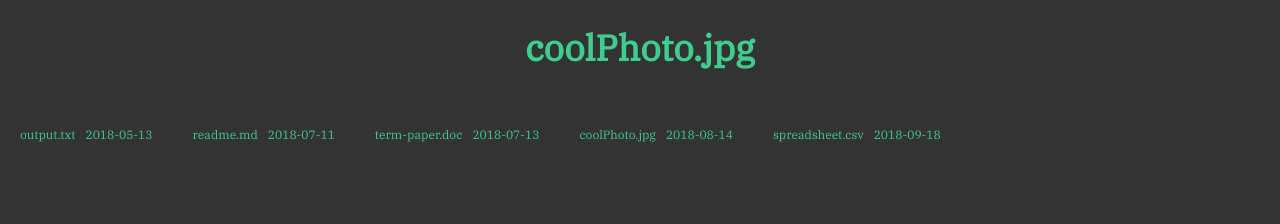
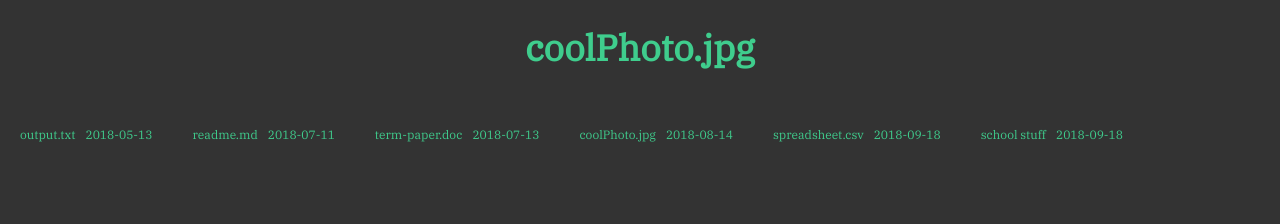
Before and after one commit to nangelos/node-cloud, a React (Create React App) app in the folder front/: page /coolPhoto.jpg in a window 1280 px wide. Shown: the top 224 px of the page. Built offline with nearby package versions, Linux system fonts and the light colour scheme; the HTML template or start-up script is replaced by a standard one.

Commit message:
[*] Separates filesList into separate page, adds nicer routing

```diff
--- /dev/null
+++ b/front/src/components/UserPage/components/FilesList.js
@@ -0,0 +1,41 @@
+import React, { Component } from 'react'
+import styled from 'styled-components'
+import { Link } from 'react-router-dom'
+
+const FilesWrapper = styled.div`
+  display: flex;
+  flex-wrap: wrap;
+  width: 100%;
+`
+const DescriptionWrapper = styled.div`
+  display: flex;
+  margin: 20px;
+  font-size: 12px;
+  justify-content: space-between;
+  color: ${p => p.theme.primaryColor};
+  align-items: baseline;
+`
+const StyledLink = styled(Link)`
+  font-size: 12px;
+  text-decoration: none;
+  color: ${p => p.theme.primaryColor};
+`
+class FilesList extends Component {
+    render() {
+        const { files } = this.props
+        return (
+            <FilesWrapper>
+          {files.map((file, i) => (
+            <DescriptionWrapper key={i}>
+              <StyledLink to={file.directoryName ? file.directoryName : file.fileName} style={{ marginRight: '10px' }}>
+                {file.directoryName ? file.directoryName : file.fileName}
+              </StyledLink>
+              <p>{file.dateModified}</p>
+            </DescriptionWrapper>
+          ))}
+        </FilesWrapper>
+)
+}
+
+}
+    export default FilesList
--- a/front/src/components/UserPage/index.js
+++ b/front/src/components/UserPage/index.js
@@ -1,54 +1,46 @@
 import React, { Component, Fragment } from 'react'
 import styled from 'styled-components'
-import { Link } from 'react-router-dom'
-import { head } from 'lodash'
+
+import FilesList from './components/FilesList'
 
 const PathHeader = styled.h1`
   font-size: 36px;
   color: ${p => p.theme.primaryColor};
 `
-const FilesWrapper = styled.div`
-  display: flex;
-  flex-wrap: wrap;
-  width: 100%;
-`
-const DescriptionWrapper = styled.div`
-  display: flex;
-  margin: 20px;
-  font-size: 12px;
-  justify-content: space-between;
-  color: ${p => p.theme.primaryColor};
-  align-items: baseline;
-`
-const StyledLink = styled(Link)`
-  font-size: 12px;
-  text-decoration: none;
-  color: ${p => p.theme.primaryColor};
-`
+
 const testFiles = [
   { fileName: 'output.txt', dateModified: '2018-05-13' },
   { fileName: 'readme.md', dateModified: '2018-07-11' },
   { fileName: 'term-paper.doc', dateModified: '2018-07-13' },
   { fileName: 'coolPhoto.jpg', dateModified: '2018-08-14' },
-  { fileName: 'spreadsheet.csv', dateModified: '2018-09-18' }
+  { fileName: 'spreadsheet.csv', dateModified: '2018-09-18' },
+  { directoryName: 'school stuff', dateModified: '2018-09-18', files: [
+      { fileName: 'assignment1.docx', dateModified: '2017-06-25' },
+      { fileName: 'BUS 1011 Final Paper.docx', dateModified: '2016-3-22' }
+] }
 ]
 class UserPage extends Component {
+    state = {
+        filePath: ''
+}
+    componentDidMount() {
+        const { location: {pathname} } = this.props
+        console.log(this.props)
+        this.setState({ filePath: pathname.replace('/','') })
+}
+    componentDidUpdate(prevProps) {
+        if (prevProps.match.params !== this.props.match.params) {
+        const { location: { pathname }} = this.props
+            this.setState({filePath: pathname.replace('/','') })
+}
+
+}
   render() {
-    const { match: { params } } = this.props
-    const filePath = Object.values(params).join('/')
+    const {filePath} = this.state
     return (
       <Fragment>
         <PathHeader>{filePath}</PathHeader>
-        <FilesWrapper>
-          {testFiles.map((file, i) => (
-            <DescriptionWrapper key={i}>
-              <StyledLink to={file.fileName} style={{ marginRight: '10px' }}>
-                {file.fileName}
-              </StyledLink>
-              <p>{file.dateModified}</p>
-            </DescriptionWrapper>
-          ))}
-        </FilesWrapper>
+        <FilesList files={testFiles} />
       </Fragment>
     )
   }
```
